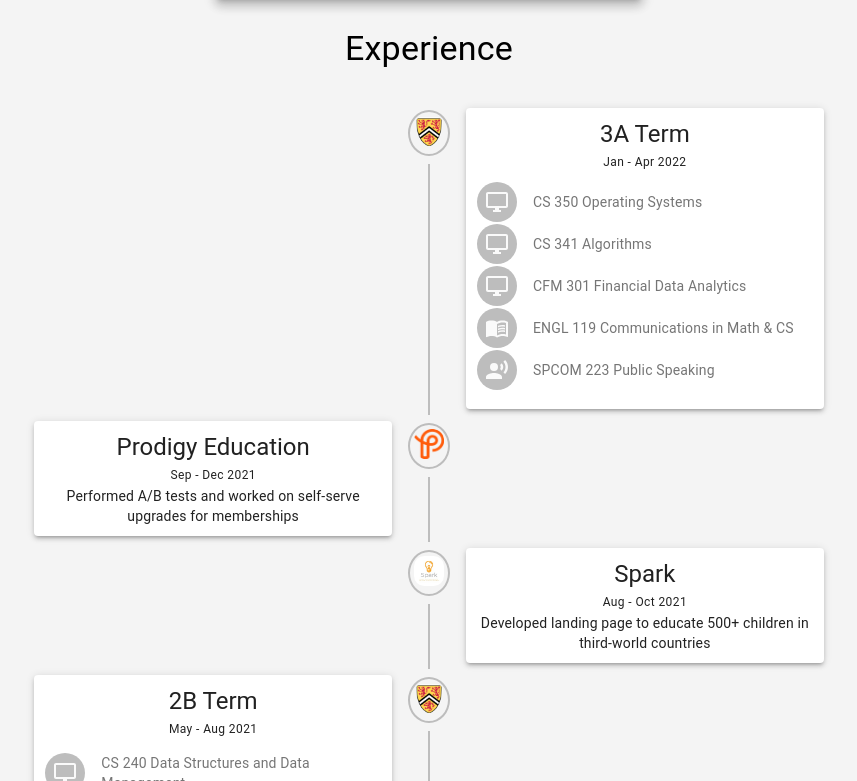
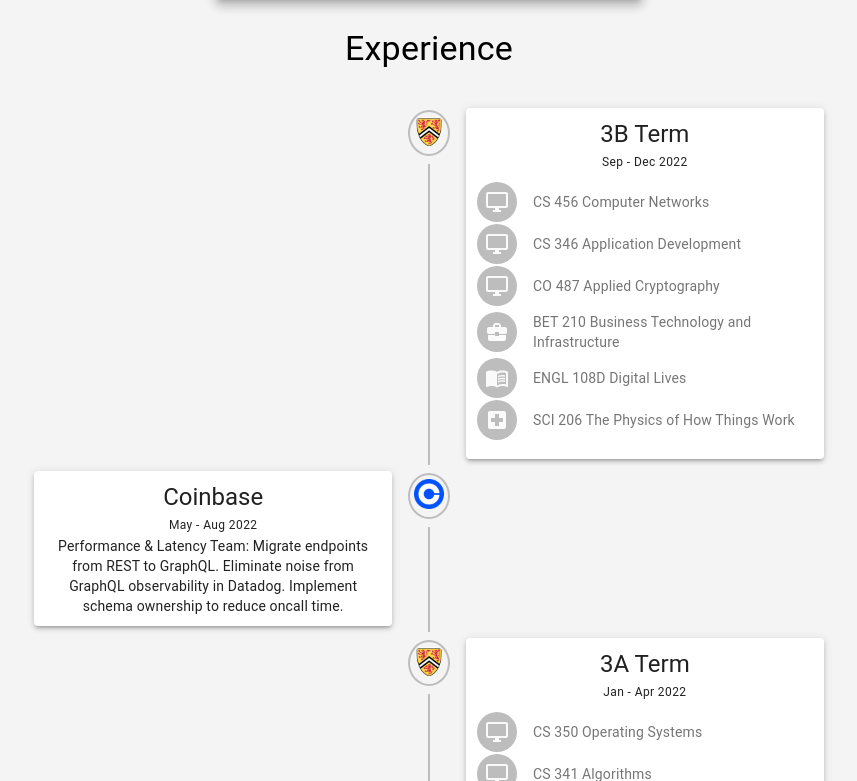
Before and after one commit to JamesCahyadi/Personal-Website, a React (Create React App) app: page / in a window 1280 px wide. Shown: the part 799-1580 px from the top of the page, without its empty margins (211-1068 px from the left). Built offline with nearby package versions, Linux system fonts and the light colour scheme.

Commit message:
summer 2022 updates

```diff
--- a/src/constants/courseCodes.js
+++ b/src/constants/courseCodes.js
@@ -5,4 +5,10 @@ export const COURSE_CODES = {
   FINANCE: "AFM",
   ENGLISH: "ENGL",
   COMMUNICATION: "SPCOM",
+  ENTREPRENEURSHIP: "BET",
+  SCIENCE: "SCI",
+  HEALTH: "AHS",
+  CLASSICAL: "CLAS",
+  COMMERCE: "COMM",
+  MUSIC: "MUSIC",
 };
--- a/src/utils/getSubjectIcon.js
+++ b/src/utils/getSubjectIcon.js
@@ -1,7 +1,11 @@
 import AccountBalanceIcon from "@material-ui/icons/AccountBalance";
+import AudiotrackIcon from "@material-ui/icons/Audiotrack";
+import BusinessCenterIcon from "@material-ui/icons/BusinessCenter";
 import { COURSE_CODES } from "constants/courseCodes";
 import DesktopWindowsIcon from "@material-ui/icons/DesktopWindows";
+import FlashOnIcon from "@material-ui/icons/FlashOn";
 import FunctionsIcon from "@material-ui/icons/Functions";
+import LocalHospitalIcon from "@material-ui/icons/LocalHospital";
 import MenuBookIcon from "@material-ui/icons/MenuBook";
 import React from "react";
 import RecordVoiceOverIcon from "@material-ui/icons/RecordVoiceOver";
@@ -23,6 +27,16 @@ export const getSubjectIcon = (subject) => {
       return <MenuBookIcon />;
     case COURSE_CODES.COMMUNICATION:
       return <RecordVoiceOverIcon />;
+    case COURSE_CODES.HEALTH:
+    case COURSE_CODES.SCIENCE:
+      return <LocalHospitalIcon />;
+    case COURSE_CODES.ENTREPRENEURSHIP:
+    case COURSE_CODES.COMMERCE:
+      return <BusinessCenterIcon />;
+    case COURSE_CODES.MUSIC:
+      return <AudiotrackIcon />;
+    case COURSE_CODES.CLASSICAL:
+      return <FlashOnIcon />;
     default:
       return <DesktopWindowsIcon />;
   }
--- a/src/views/Experience/Experience.data.js
+++ b/src/views/Experience/Experience.data.js
@@ -1,6 +1,7 @@
 import { TERMS, getTermDates } from "constants/termDates";
 
 import coffeeNCodeImg from "assets/coffee.png";
+import coinbaseImg from "assets/coinbase.png";
 import frontrushImg from "assets/frontrush.png";
 import geotabImg from "assets/geotab.png";
 import hackTheNorthImg from "assets/htn.png";
@@ -23,8 +24,31 @@ const geotabLink = "https://www.geotab.com/";
 const deltaHacksLink = "https://www.deltahacks.com/";
 const prodigyLink = "https://www.prodigygame.com/Membership/";
 const sparkLink = "https://sparknonprofit.webflow.io/";
+const coinbaseLink = "https://www.coinbase.com/";
 
 export const experiences = [
+  {
+    logoImg: uwaterlooImg,
+    logoLink: courseSequenceLink,
+    heading: "3B Term",
+    date: getTermDates(TERMS.FALL, 2022),
+    description: [
+      "CS 456 Computer Networks",
+      "CS 346 Application Development",
+      "CO 487 Applied Cryptography",
+      "BET 210 Business Technology and Infrastructure",
+      "ENGL 108D Digital Lives",
+      "SCI 206 The Physics of How Things Work",
+    ],
+  },
+  {
+    logoImg: coinbaseImg,
+    logoLink: coinbaseLink,
+    heading: "Coinbase",
+    date: getTermDates(TERMS.SPRING, 2022),
+    description:
+      "Performance & Latency Team: Migrate endpoints from REST to GraphQL. Eliminate noise from GraphQL observability in Datadog. Implement schema ownership to reduce oncall time.",
+  },
   {
     logoImg: uwaterlooImg,
     logoLink: courseSequenceLink,
@@ -33,9 +57,10 @@ export const experiences = [
     description: [
       "CS 350 Operating Systems",
       "CS 341 Algorithms",
-      "CFM 301 Financial Data Analytics",
-      "ENGL 119 Communications in Math & CS",
-      "SPCOM 223 Public Speaking",
+      "CS 348 Introduction to Database Systems",
+      "ENGL 109 Introduction to Academic Writing",
+      "AHS 100 Foundations of a Healthy Lifestyle",
+      "CLAS 104 Classical Mythology",
     ],
   },
   {
@@ -43,7 +68,8 @@ export const experiences = [
     logoLink: prodigyLink,
     heading: "Prodigy Education",
     date: getTermDates(TERMS.FALL, 2021),
-    description: "Performed A/B tests and worked on self-serve upgrades for memberships",
+    description:
+      "Membership Team: Performed A/B tests and worked on self-serve upgrades for memberships",
   },
   {
     logoImg: sparkImg,
@@ -79,7 +105,7 @@ export const experiences = [
     heading: "Geotab",
     date: getTermDates(TERMS.WINTER, 2021),
     description:
-      "Developed map visualization software using Plotly and Mapbox to allow traffic engineers to analyze navigation routes. Implemented frontend caching to optimize the software's performance and reduce backend load by over 60%",
+      "Intelligent Transportation Team: Developed map visualization software using Plotly and Mapbox to allow traffic engineers to analyze navigation routes. Implemented frontend caching to optimize the software's performance and reduce backend load by over 60%",
   },
   {
     logoImg: techPlusImg,
```
Also changed, not shown: src/assets/coinbase.png (added).
